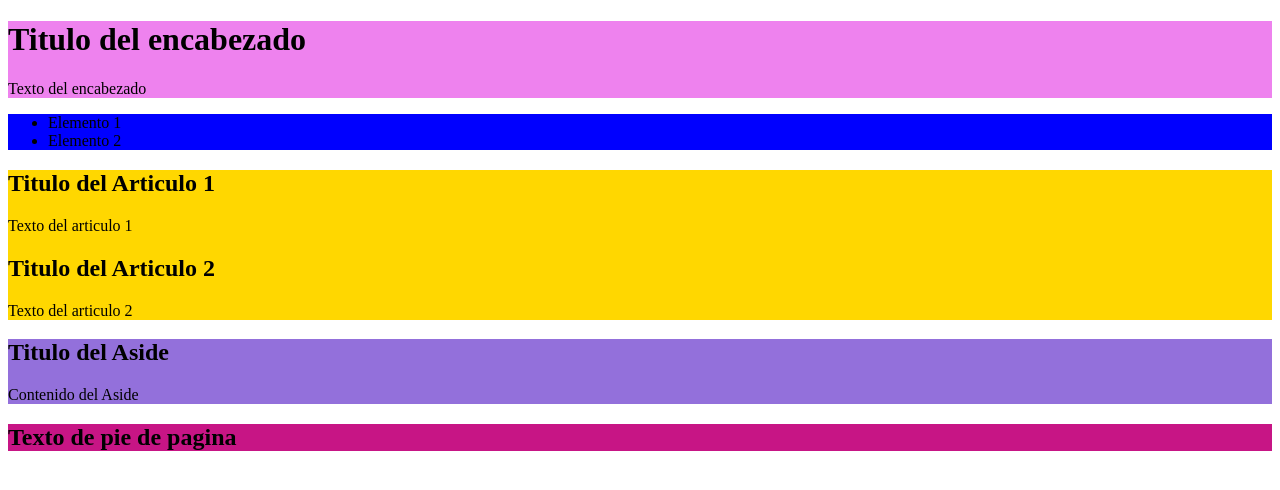
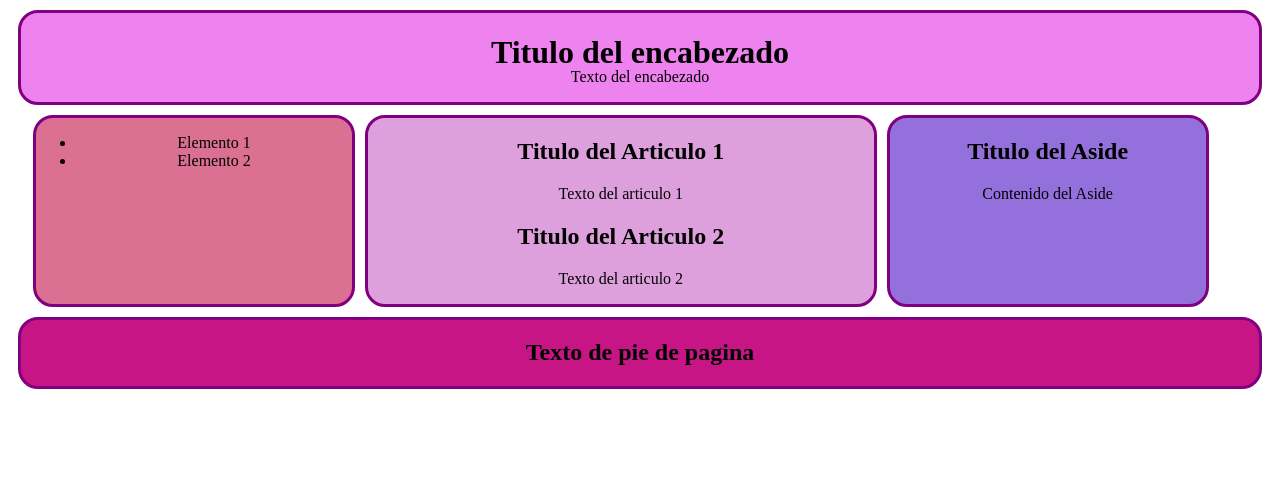
Before and after one commit to IVONNE80/ESUELA-DE-CODIGO, a plain HTML site: page Estructura/index.html in a window 1280 px wide. Drawn offline with Linux system fonts and the light colour scheme.

Commit message:
DW 26/08/22

```diff
--- a/Estructura/index.html
+++ b/Estructura/index.html
@@ -1,34 +1,51 @@
 <!DOCTYPE html>
 <html lang="es">
+
 <head>
     <meta charset="UTF-8">
     <meta http-equiv="X-UA-Compatible" content="IE=edge">
     <meta name="viewport" content="width=device-width, initial-scale=1.0">
     <title>Estructura</title>
 </head>
+<style>
+    header,nav,section,aside,footer {
+        border-radius: 20px;
+        text-align: center;
+        border-color: purple;
+    }
+</style>
+
 <body>
-    <header style="background-color:violet;">
-       <h1>Titulo del encabezado</h1>
-       <p>Texto del encabezado</p>
+    <header
+        style="background-color:violet;  border-style: solid;  margin: 10px;">
+        <h1>Titulo del encabezado</h1>
+        <p style="margin-top: -25px;">Texto del encabezado</p>
     </header>
-    <nav style="background-color:blue;">
+    <div style="display: flex;">
+    <nav style="background-color:palevioletred;  border-style: solid;  width: 25%; margin-left: 25px;">
         <ul>
             <li>Elemento 1</li>
             <li>Elemento 2</li>
         </ul>
+
     </nav>
-    <section style="background-color:gold;">
+    <section
+        style="background-color:plum; border-style: solid;   margin-left: 10px;margin-right: 10px; width: 40%;">
         <h2>Titulo del Articulo 1 </h2>
         <p>Texto del articulo 1</p>
         <h2>Titulo del Articulo 2 </h2>
         <p>Texto del articulo 2</p>
     </section>
-    <aside style="background-color:mediumpurple;">
+    <aside
+        style="background-color:mediumpurple; border-style: solid; width: 25%;">
         <h2>Titulo del Aside </h2>
         <p>Contenido del Aside</p>
     </aside>
-    <footer style="background-color:mediumvioletred;">
+    </div>
+    <footer
+        style="background-color:mediumvioletred; border-style: solid;  margin: 10px;">
         <h2>Texto de pie de pagina </h2>
     </footer>
 </body>
+
 </html>
```
Also changed, not shown: Estructura/css/caja.css (added, +20 -0 lines).
